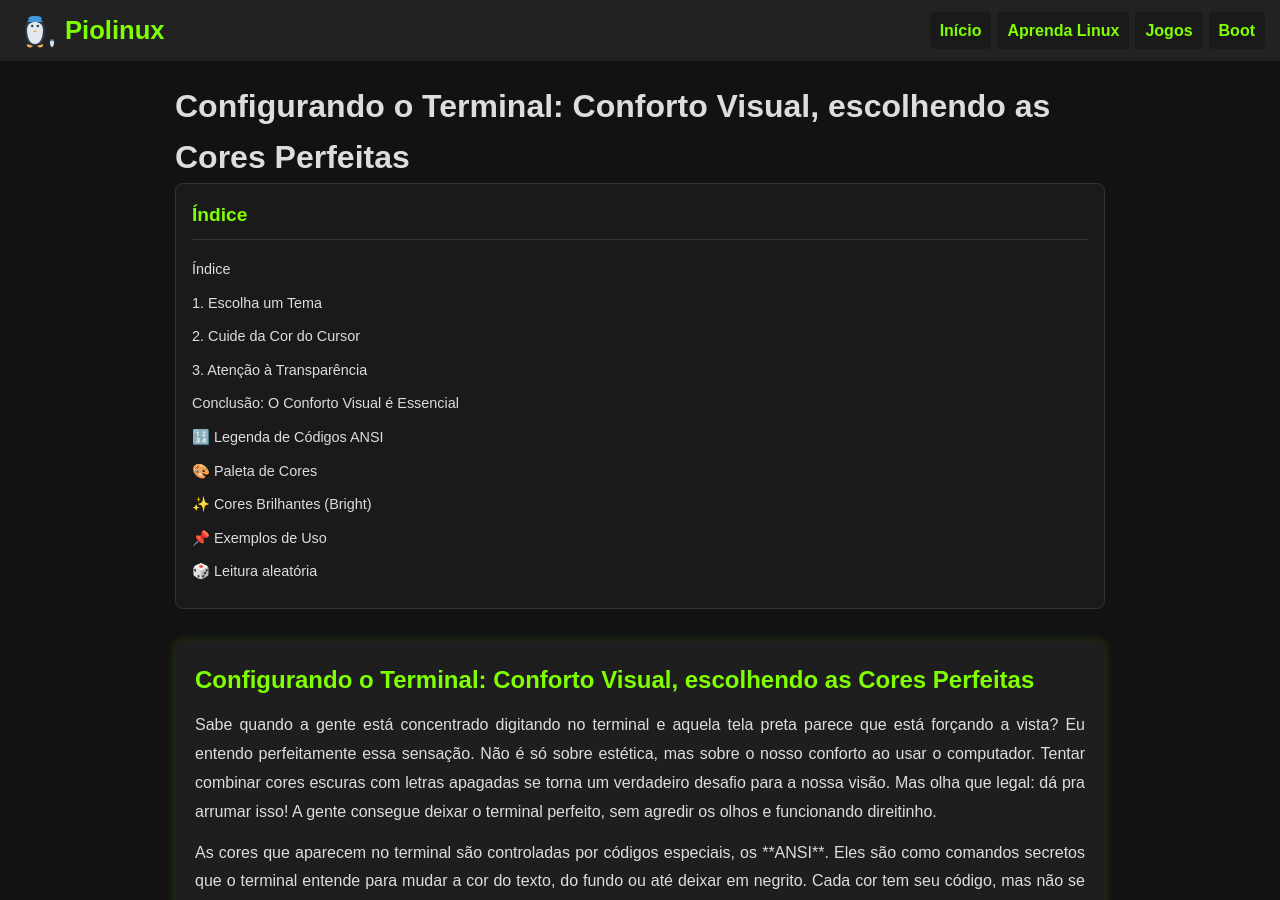
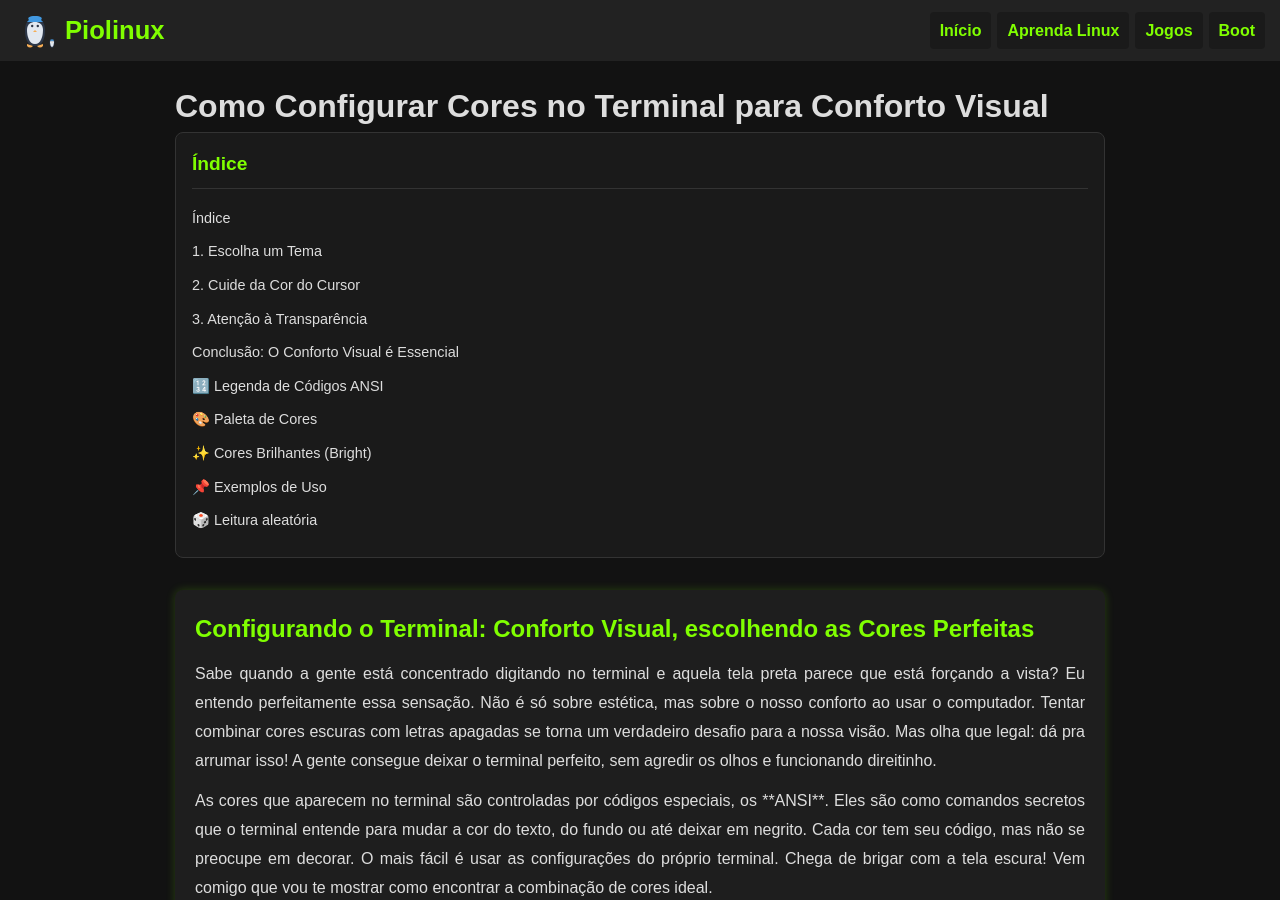
Before and after one commit to Piolinux/piolinux-site, a Jekyll site: the page built from _posts/2025-08-26-como-configurar-cores-no-terminal-para-conforto -visual.md, in a window 1280 px wide and 900 px high. Built offline with Jekyll 4.4.1, drawn with Linux system fonts in a browser that asks for light colours.

Commit message:
Update and rename 2025-08-26-configurando-o-terminal- conforto-visual-escolhendo-as-cores-perfeitas.md to 2025-08-26-como-configurar-cores-no-terminal-para-conforto -visual.md

```diff
--- a/_posts/2025-08-26-configurando-o-terminal- conforto-visual-escolhendo-as-cores-perfeitas.md
+++ b/_posts/2025-08-26-como-configurar-cores-no-terminal-para-conforto -visual.md
@@ -1,6 +1,6 @@
 ---
 layout: default
-title: "Configurando o Terminal: Conforto Visual, escolhendo as Cores Perfeitas"
+title: "Como Configurar Cores no Terminal para Conforto Visual"
 description: "Veja todas as cores ANSI do terminal Linux: 8 cores básicas, versões brilhantes (bright), códigos e exemplos de uso em scripts e prompts."
 keywords: "cores linux, cores terminal, ANSI colors, bash colors, prompt colors, terminal colors"
 author: "PioLinux"
```
